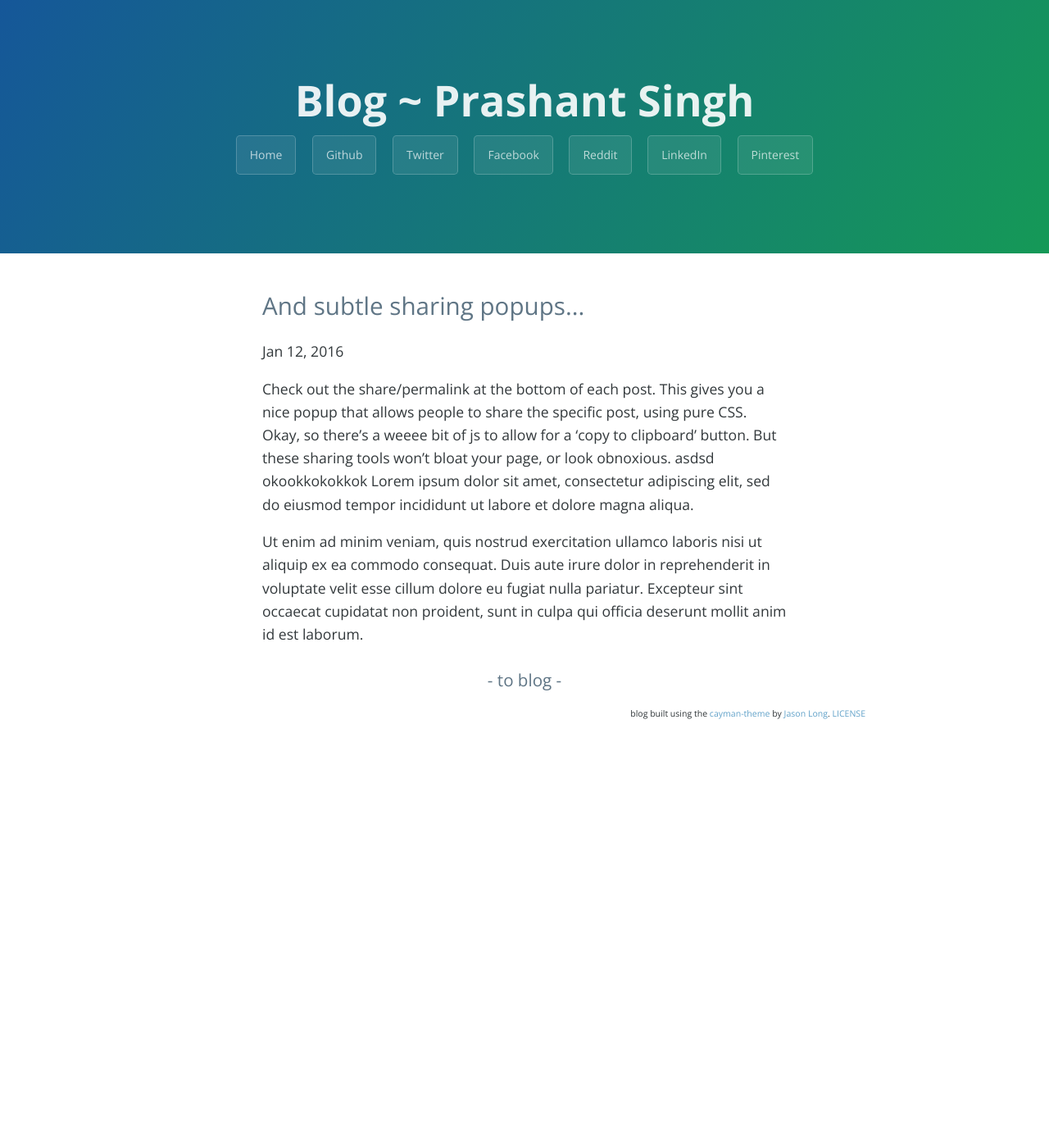
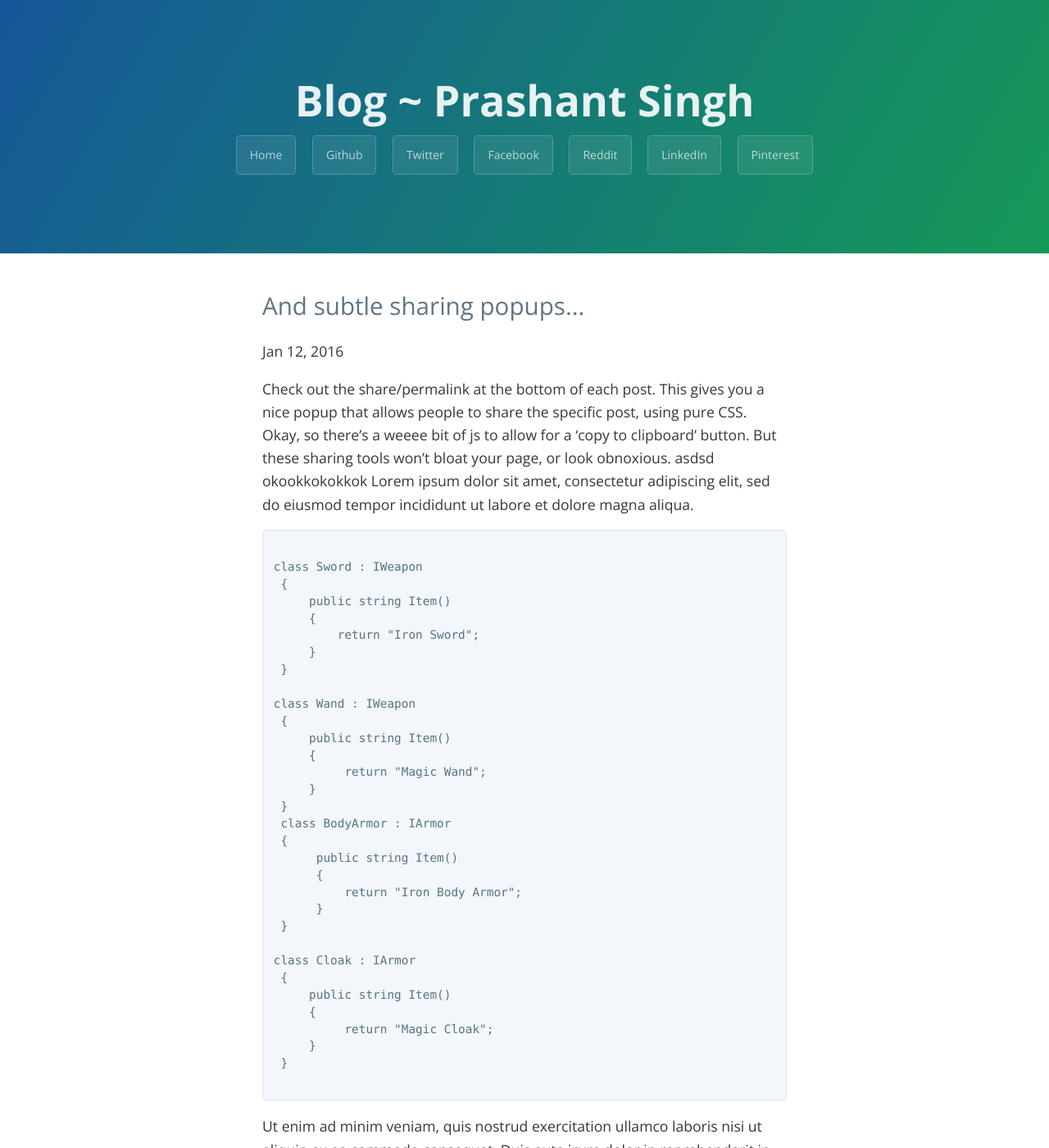
Before and after one commit to prashant-singh/prashant-singh.github.io, a Jekyll site: the page built from _posts/2016-01-12-filler.md, in a window 1280 px wide and 1400 px high. Shown: the whole window at 82% size. Built offline with Jekyll 4.4.1, drawn with Linux system fonts in a browser that asks for light colours; nearby versions of some CDN libraries.

Commit message:
Update 2016-01-12-filler.md

```diff
--- a/_posts/2016-01-12-filler.md
+++ b/_posts/2016-01-12-filler.md
@@ -7,4 +7,39 @@ Check out the share/permalink at the bottom of each post. This gives you a nice
 asdsd okookkokokkok
 Lorem ipsum dolor sit amet, consectetur adipiscing elit, sed do eiusmod tempor incididunt ut labore et dolore magna aliqua.
 
+<pre class="brush: csharp; title: ; notranslate" title="">
+
+class Sword : IWeapon
+ {
+     public string Item()
+     {
+         return &quot;Iron Sword&quot;;
+     }
+ }
+
+class Wand : IWeapon
+ {
+     public string Item()
+     {
+          return &quot;Magic Wand&quot;;
+     }
+ }
+ class BodyArmor : IArmor
+ {
+      public string Item()
+      {
+          return &quot;Iron Body Armor&quot;;
+      }
+ }
+
+class Cloak : IArmor
+ {
+     public string Item()
+     {
+          return &quot;Magic Cloak&quot;;
+     }
+ }
+
+</pre>
+
 Ut enim ad minim veniam, quis nostrud exercitation ullamco laboris nisi ut aliquip ex ea commodo consequat. Duis aute irure dolor in reprehenderit in voluptate velit esse cillum dolore eu fugiat nulla pariatur. Excepteur sint occaecat cupidatat non proident, sunt in culpa qui officia deserunt mollit anim id est laborum.
```
